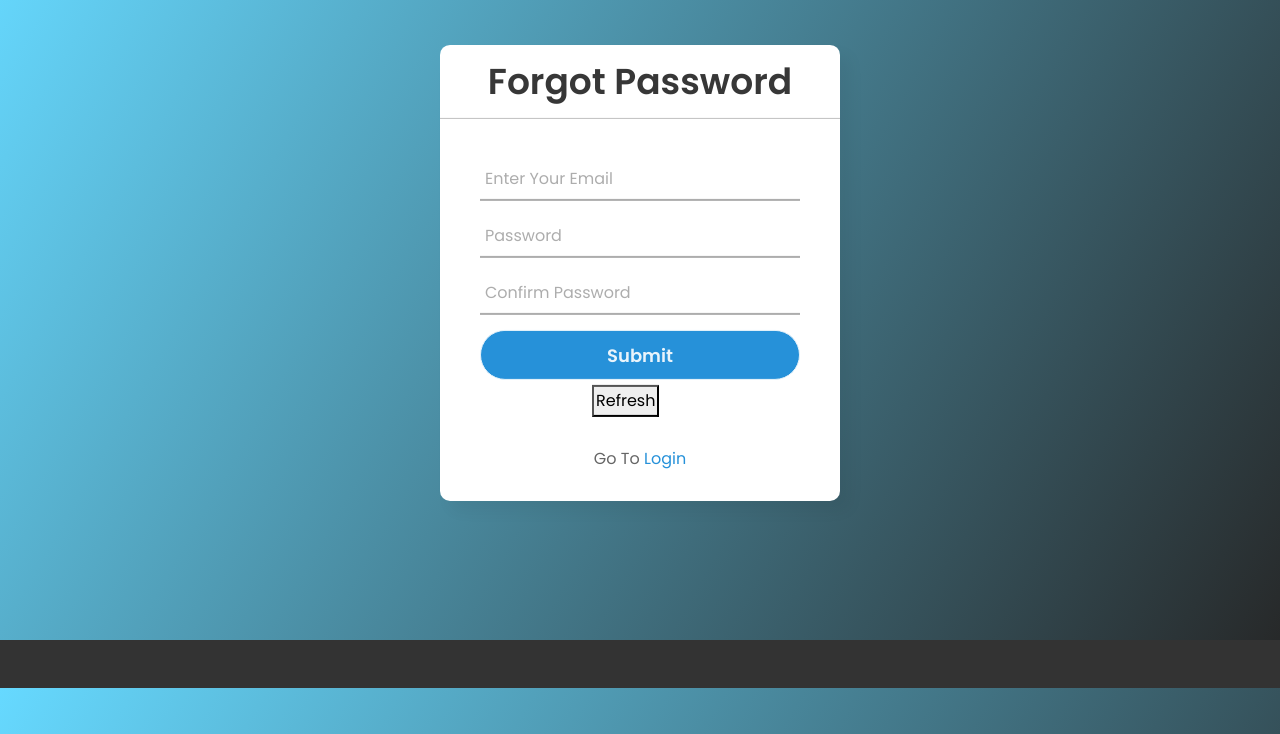
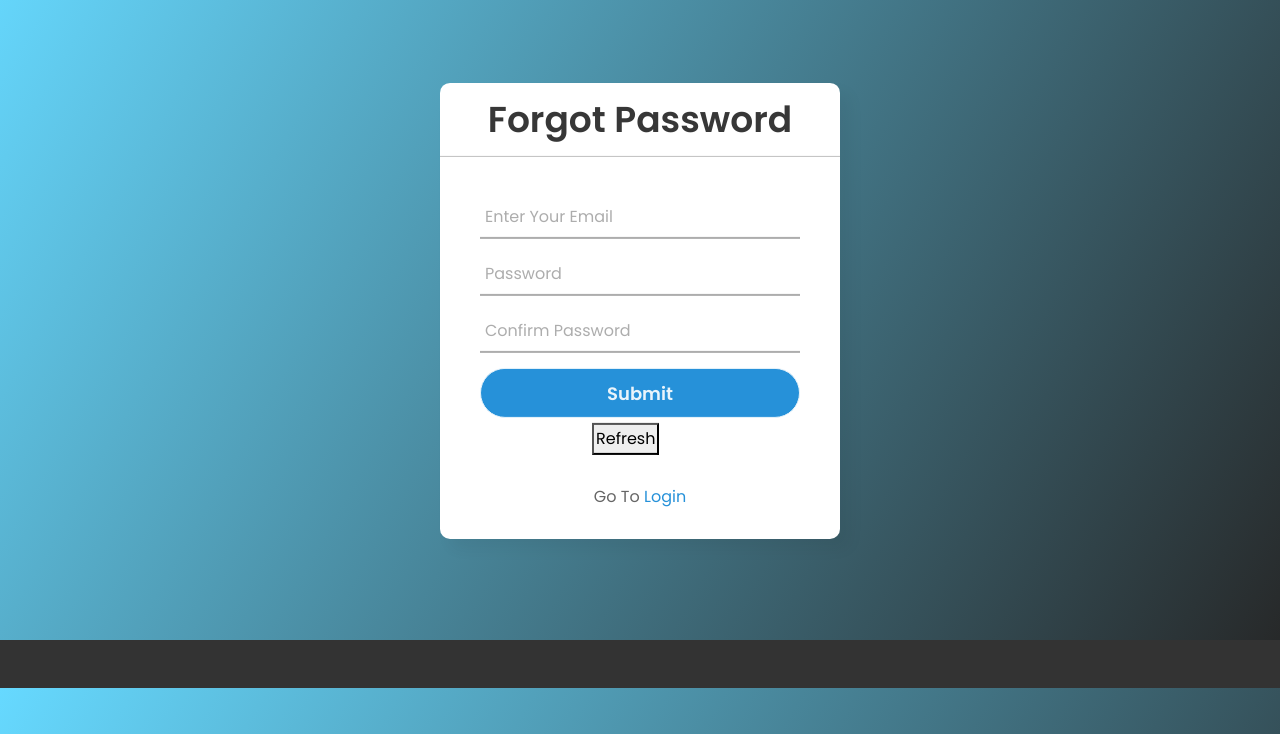
Before and after one commit to yashrepal0508/Health_Helpers, a PHP site: page /Forgotpass.html in a window 1280 px wide. Shown: the part 66-800 px from the top of the page. Run offline with PHP 8.4, Linux system fonts and the light colour scheme; some libraries are stand-ins or nearby versions.

Commit message:
Update style.css
changed top position of centre

```diff
--- a/css/style.css
+++ b/css/style.css
@@ -14,7 +14,7 @@ body{
 }
 .center{
   position: absolute;
-  top: 45%;
+  top: 50%;
   left: 50%;
   transform: translate(-50%, -50%);
   width: 400px;
```
